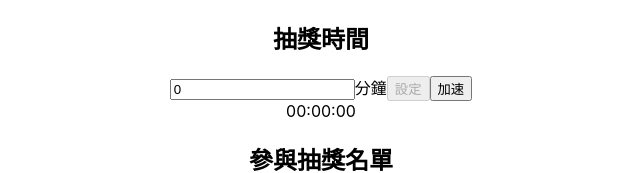
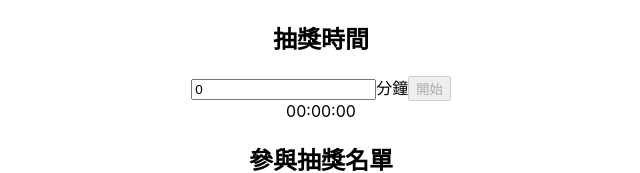
Before and after one commit to PotatoEater0127/langlive, a React (Create React App) app: page / in a window 1280 px wide. Shown: the top 173 px of the page, without its empty margins (319-959 px from the left). Built offline with nearby package versions, Linux system fonts and the light colour scheme.

Commit message:
feat: 增加暫停與繼續功能

```diff
--- a/src/App.js
+++ b/src/App.js
@@ -12,13 +12,14 @@ function App() {
 
   return (
     <div className="App">
-      {!isFinished && (
+      {isFinished ? (
+        <LotteryResult />
+      ) : (
         <>
           <CountDown />
           <Participants />
         </>
       )}
-      {isFinished && <LotteryResult />}
     </div>
   );
 }
--- a/src/features/countdown/CountDown.js
+++ b/src/features/countdown/CountDown.js
@@ -17,14 +17,16 @@ export function CountDown() {
   const currentTime = useSelector(selectCurrentTime);
   const status = useSelector(selectStatus);
 
-  const { COUNTING, IDLE } = countDownStatusEnum;
+  const { IDLE, COUNTING, PAUSE } = countDownStatusEnum;
+  const isIdle = status === IDLE;
+  const isPause = status === PAUSE;
   const isCounting = status === COUNTING;
   const isInputValid = isFinite(inputTime) && inputTime > 0;
   const isInputDisabled = !isInputValid || isCounting;
 
   useEffect(() => {
     const tickUnit = 1000; // 以1秒鐘為倒數計時單位
-    let timer = null;
+    let timer;
     if (isCounting) {
       if (currentTime >= tickUnit) {
         timer = setTimeout(() => {
@@ -46,6 +48,14 @@ export function CountDown() {
     dispatch(setCountStatus(COUNTING));
   };
 
+  const onToggle = () => {
+    if (isCounting) {
+      dispatch(setCountStatus(PAUSE));
+    } else if (isPause) {
+      dispatch(setCountStatus(COUNTING));
+    }
+  };
+
   return (
     <div>
       <h2>抽獎時間</h2>
@@ -61,10 +71,18 @@ export function CountDown() {
         }}
       />
       分鐘
-      <button disabled={isInputDisabled} onClick={onSet}>
-        設定
-      </button>
-      <button onClick={() => setSpeed(speed * 2)}>加速</button>
+      {isIdle ? (
+        <button disabled={isInputDisabled} onClick={onSet}>
+          開始
+        </button>
+      ) : (
+        <>
+          <button disabled={isPause} onClick={() => setSpeed(speed * 2)}>
+            加速
+          </button>
+          <button onClick={onToggle}>{isCounting ? "暫停" : "繼續"}</button>
+        </>
+      )}
       <div>{formatTime(currentTime)}</div>
     </div>
   );
--- a/src/features/countdown/utils.js
+++ b/src/features/countdown/utils.js
@@ -10,4 +10,8 @@ export function formatTime(milliseconds) {
   return `${HH}:${mm}:${ss}`;
 }
 
-export const countDownStatusEnum = { IDLE: "IDLE", COUNTING: "COUNTING" };
+export const countDownStatusEnum = {
+  IDLE: "IDLE",
+  COUNTING: "COUNTING",
+  PAUSE: "PAUSE",
+};
```
Also changed, not shown: src/features/counter/counterSlice.js (+8 -8 lines).
